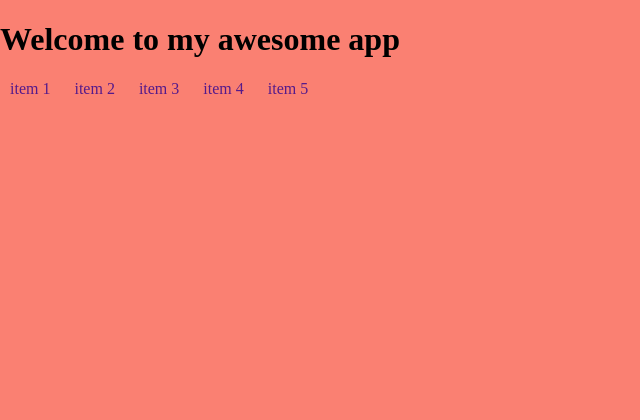
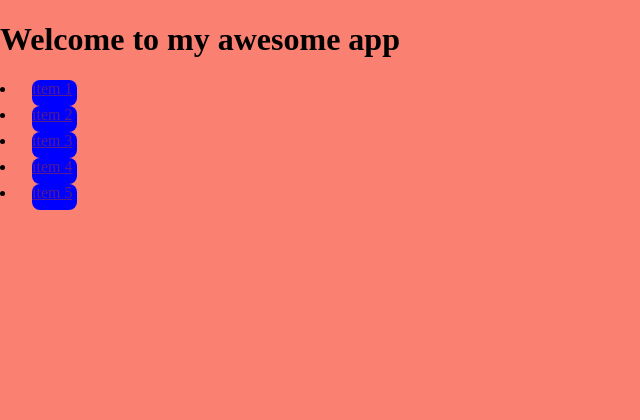
Before and after one commit to jagdeepsgill888/Singh_J_Authoring3_Week1, a PHP site: page / in a window 1280 px wide. Shown: the top 420 px of the page, without its empty margins (0-640 px from the left). Run offline with PHP 8.4, Linux system fonts and the light colour scheme.

Commit message:
adding SASS

```diff
--- a/css/master.css
+++ b/css/master.css
@@ -1 +1 @@
-@media screen and (min-width: 480){body{background-color:purple}}body{font:"arial","helvetica",sans-serif;font-size:16px;background-color:salmon;margin:0;border:0}nav{margin:0}nav li{display:inline-block;margin:0 10px}nav li a{cursor:pointer;text-decoration:none}nav :hover a{color:red}footer{position:fixed;bottom:0;background-color:#000;color:#fff}/*# sourceMappingURL=master.css.map */
+@media screen and (min-width: 480){body{background-color:purple}}body{font:"arial","helvetica",sans-serif;font-size:16px;background-color:salmon;margin:0;border:0}body .box{width:30px;height:30px;border-radius:20px}nav{margin:0}nav .nav-item{display:inline-block;margin:0 10px;background-color:blue;border-radius:8px;padding:0 5px 8px 0}nav .nav-item a{cursor:pointer;text-decoration:none}nav :hover a{color:pink}footer{position:fixed;bottom:0;background-color:#000;color:#fff}/*# sourceMappingURL=master.css.map */
--- a/js/modules/DataModule.js
+++ b/js/modules/DataModule.js
@@ -1,4 +1,4 @@
-module.export = {
+export default {
     name: "Trevor",
     role: "Prof",
     nickname: "Tervor"
--- a/sass/master.scss
+++ b/sass/master.scss
@@ -1,5 +1,11 @@
 @import 'modules/_mediaqueries.scss';
 @import 'modules/_vars.scss';
+
+//mixins go here
+@import 'modules/_mixins.scss';
+
+// main rules go here
 @import 'modules/_main.scss';
 @import 'modules/_nav.scss';
+
 @import 'modules/_footer.scss';
--- a/sass/modules/_main.scss
+++ b/sass/modules/_main.scss
@@ -1,3 +1,7 @@
+// main rules go here
+
+// another generic comment
+
 body {
     font: $main-font;
     font-size: $font-size;
@@ -6,4 +10,11 @@ body {
 
     margin: 0;
     border: 0;
+
+    .box {
+        width: 30px;
+        height:30px;
+
+        @include roundCorners(20px);
+    }
 }
--- /dev/null
+++ b/sass/modules/_mixins.scss
@@ -0,0 +1,9 @@
+@mixin roundCorners($radius) {
+    border-radius: $radius;
+}
+
+@mixin addPadding($values...) {
+     @each $var in $values {
+         padding: #{$var};
+     }
+}
--- a/sass/modules/_nav.scss
+++ b/sass/modules/_nav.scss
@@ -1,14 +1,18 @@
 nav {
     margin: 0;
 
-    li {
+    .nav-item {
         display: inline-block; margin: 0 10px;
+        background-color: blue;
+
+        @include roundCorners(8px);
+        @include addPadding(0 5px 8px 0);
 
         a{ cursor: pointer; text-decoration: none;}
     }
 
     :hover {
-        a { color: red;}
+        a { color: pink;}
     }
 }
 
```
Also changed, not shown: 1 other file.
